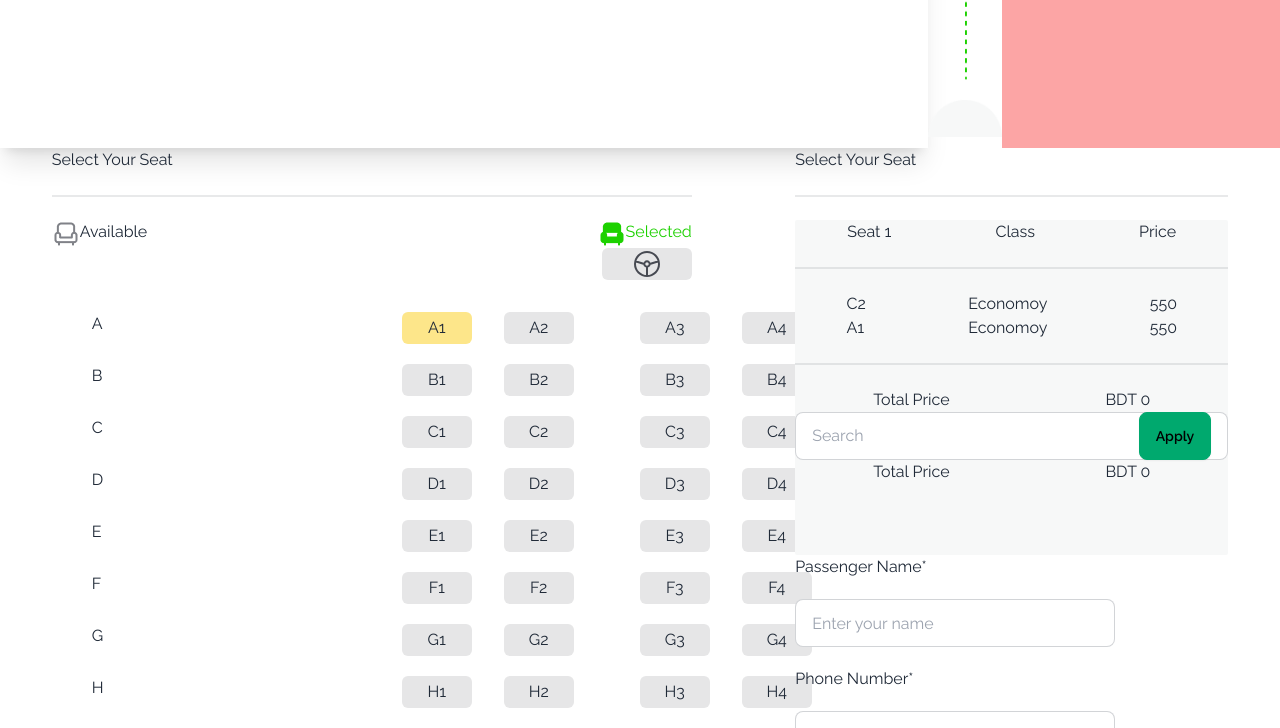
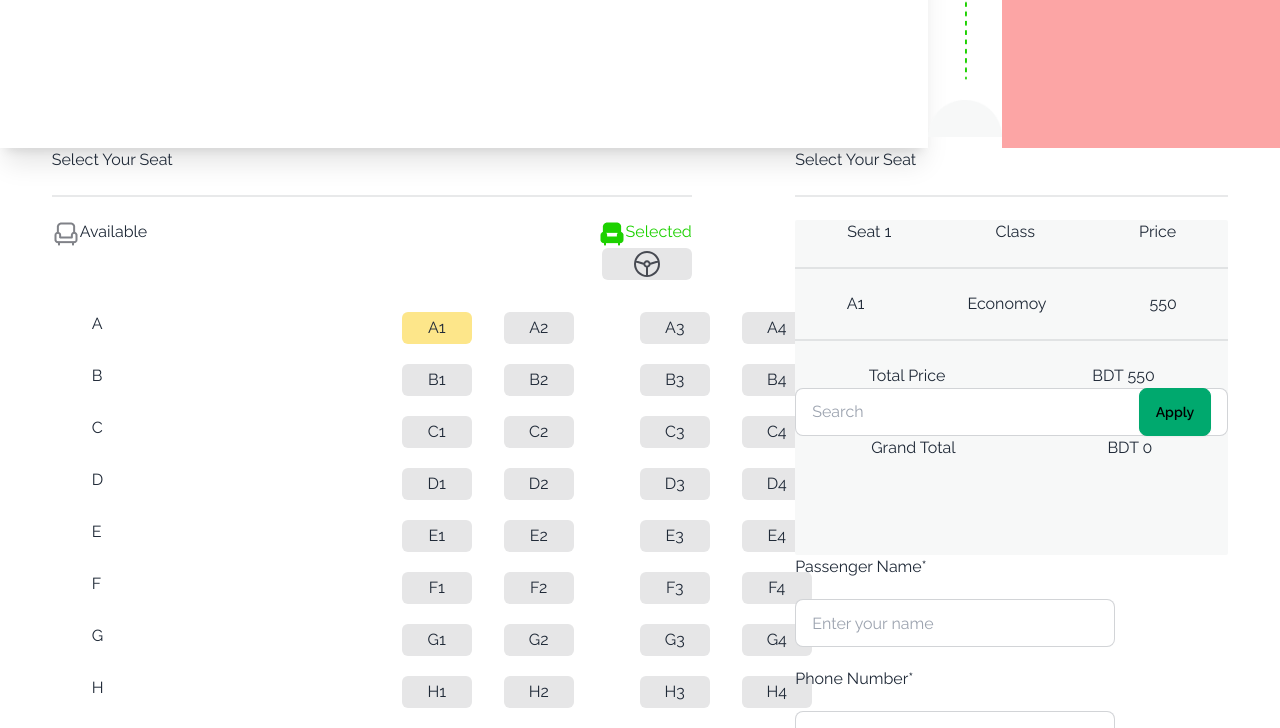
Before and after one commit to mizanurrahman70/Bus-ticketing, a plain HTML site: page index.html in a window 1280 px wide. Both pictures are taken after a click on the item "A1". Shown: the part 1248-1976 px from the top of the page. Drawn offline with nearby package versions, Linux system fonts and the light colour scheme.

Commit message:
added my code

```diff
--- a/index.html
+++ b/index.html
@@ -291,20 +291,20 @@
 
         <div class="flex justify-around">
           <div id="shit">
-          <h5 id="sit-name">C2</h5>
+
 
         </div>
         <div id="set-class">
-          <h5>Economoy</h5>
+
         </div>
         <div id="set-money">
-          <h5>550</h5>
+
         </div>
         </div>
         <div class="divider"></div>
         <div class="flex justify-around">
           <h1>Total Price</h1>
-          <h1>BDT <span>0</span></h1>
+          <h1>BDT <span id="total-price">0</span></h1>
         </div>
          <!-- cupon  -->
          <div>
@@ -315,19 +315,19 @@
          </div>
         <!-- driand total  -->
         <div class="flex justify-around">
-          <h1>Total Price</h1>
-          <h2>BDT <span>0</span></h2>
+          <h1>Grand Total</h1>
+          <h2>BDT <span id="">0</span></h2>
         </div>
        </div>
        <!-- presnger list  -->
        <div class="space-y-5 ">
         <h1>Passenger Name*</h1>
-        <input type="text" placeholder="Enter your name" class="input input-bordered w-full max-w-xs" />
+        <input required type="text" placeholder="Enter your name" class="input input-bordered w-full max-w-xs" />
         <h1>Phone Number*</h1>
-        <input type="number" placeholder="Enter your name" class="input input-bordered w-full max-w-xs" />
+        <input id="number" required type="number" placeholder="Enter number" class="input input-bordered w-full max-w-xs" />
         <h1>Email ID</h1>
         <input type="email" placeholder="Enter your name" class="input input-bordered w-full max-w-xs" />
-        <div><button class="btn btn-primary w-[90%]">Primary</button></div>
+        <div><button disabled="btn btn-primary w-[90%]">Primary</button></div>
        </div>
         <div class="flex justify-around mt-5">
           <div >
--- a/js/script.js
+++ b/js/script.js
@@ -1,73 +1,78 @@
 // main button
-function buttonClick(){
-    triketSecthionShow()
+function buttonClick() {
+  triketSecthionShow();
 }
 
 // tricker secsiton show display
-function triketSecthionShow(){
-const show=document.getElementById('tricket-section')
-show.classList.remove('hidden')
+function triketSecthionShow() {
+  const show = document.getElementById("tricket-section");
+  show.classList.remove("hidden");
 }
 
 // shit on clik
- const seclets=document.getElementsByTagName('li')
- let count =0;
- let counts=40
-    for(const seclet of seclets){
-        seclet.addEventListener('click',function(){
-            count =count +1
-            counts= counts -1
-             avibleShit('Available-shit',counts)
-            shitPositiveCount('positve-shit',count);
+const seclets = document.getElementsByTagName("li");
+let count = 0;
+let counts = 40;
+let tricketPrice = 0;
+for (const seclet of seclets) {
+  seclet.addEventListener("click", function () {
+    count = count + 1;
+    counts = counts - 1;
+    tricketPrice = tricketPrice + 550;
+    shitPositiveCount("total-price", tricketPrice);
+    shitPositiveCount("positve-shit", count);
 
-            const value= seclet.innerText
-            showsShit('shit',value)
-            setClass('set-class')
-            money('set-money')
-        seclet.classList.add("bg-amber-200")
+    const value = seclet.innerText;
+    showsShit("shit", value);
+    setClass("set-class");
+    money("set-money");
+    seclet.classList.add("bg-amber-200");
 
-        })
-    }
+  });
+}
+// submit bidiable
+const number =document.getElementById()
+
+// tricketPriceTotal
 
 //   shit count
-function shitPositiveCount(id,values){
-const element=document.getElementById(id);
-element.innerText=values
+function shitPositiveCount(id, values) {
+  const element = document.getElementById(id);
+  element.innerText = values;
 }
 // avible avibe shit
-function avibleShit(id,value){
-    const avible=document.getElementById(id)
-    const number=parseInt(avible)
-    number.innerText=value
-   avible.innerText=value
-    return number
+function avibleShit(id, value) {
+  const avible = document.getElementById(id);
+  const number = parseInt(avible);
+  number.innerText = value;
+  avible.innerText = value;
+  return number;
 }
 // set background color
-function setBackground(elements){
-    const element =document.getElementById(elements);
-    element.classList.add("bg-amber-200")
-    return element
+function setBackground(elements) {
+  const element = document.getElementById(elements);
+  element.classList.add("bg-amber-200");
+  return element;
 }
 
 // set shows display
-function showsShit(id,name){
-const selector =document.getElementById(id);
-const h4=document.createElement('h4')
-h4.innerText=name
-selector.appendChild(h4)
-
+function showsShit(id, name) {
+  const selector = document.getElementById(id);
+  const h4 = document.createElement("h4");
+  h4.innerText = name;
+  selector.appendChild(h4);
 }
 // set class
-function setClass(name){
-    const selector=document.getElementById(name)
-    const h4=document.createElement('h4')
-    h4.innerText='Economoy'
-    selector.appendChild(h4)
+function setClass(name) {
+  const selector = document.getElementById(name);
+  const h4 = document.createElement("h4");
+  h4.innerText = "Economoy";
+  selector.appendChild(h4);
 }
 // set money
-function money(name){
-    const selector=document.getElementById(name)
-    const h4=document.createElement('h4')
-    h4.innerText='550'
-    selector.appendChild(h4)
+function money(name) {
+  const selector = document.getElementById(name);
+  const h4 = document.createElement("h4");
+  h4.innerText = "550";
+  selector.appendChild(h4);
 }
```
